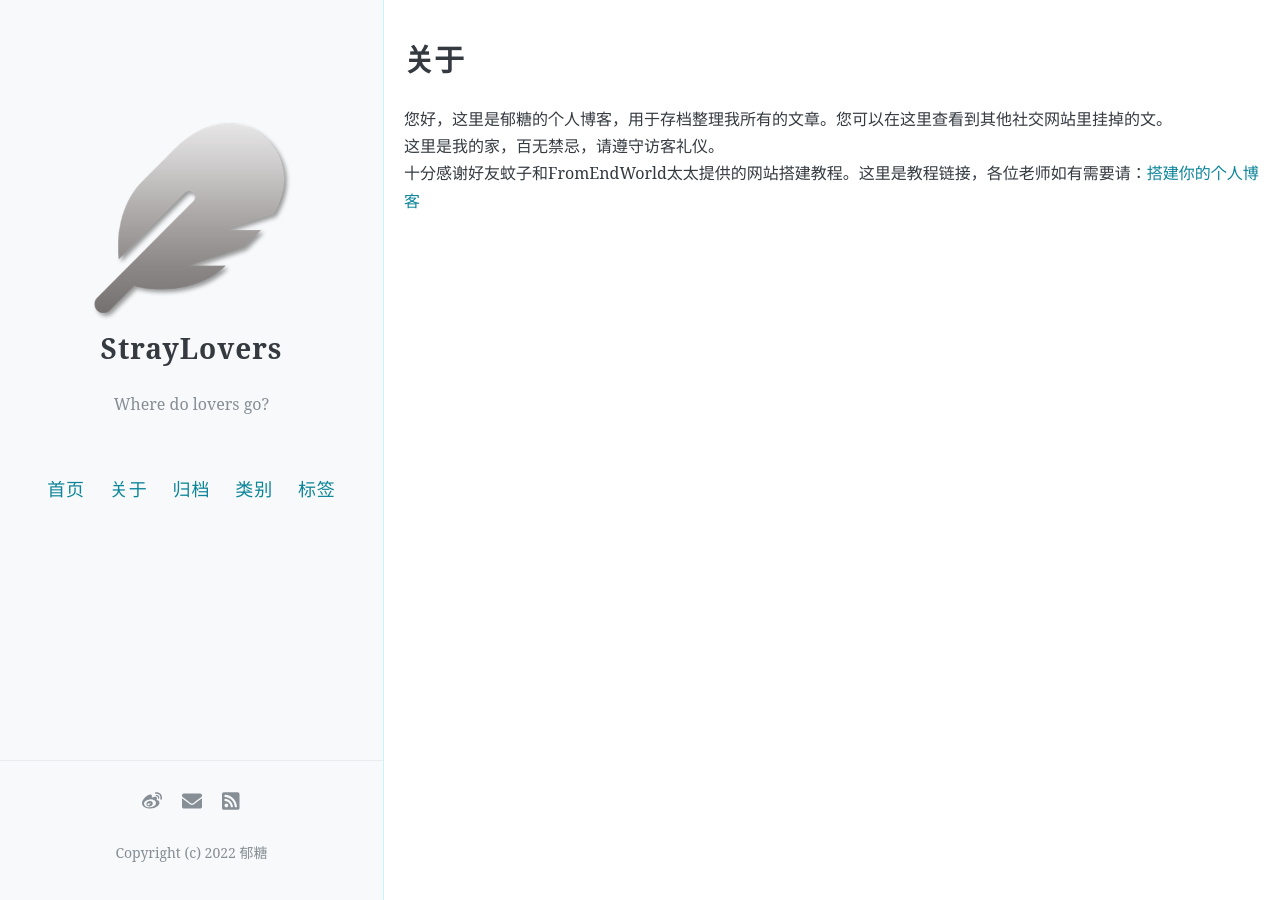
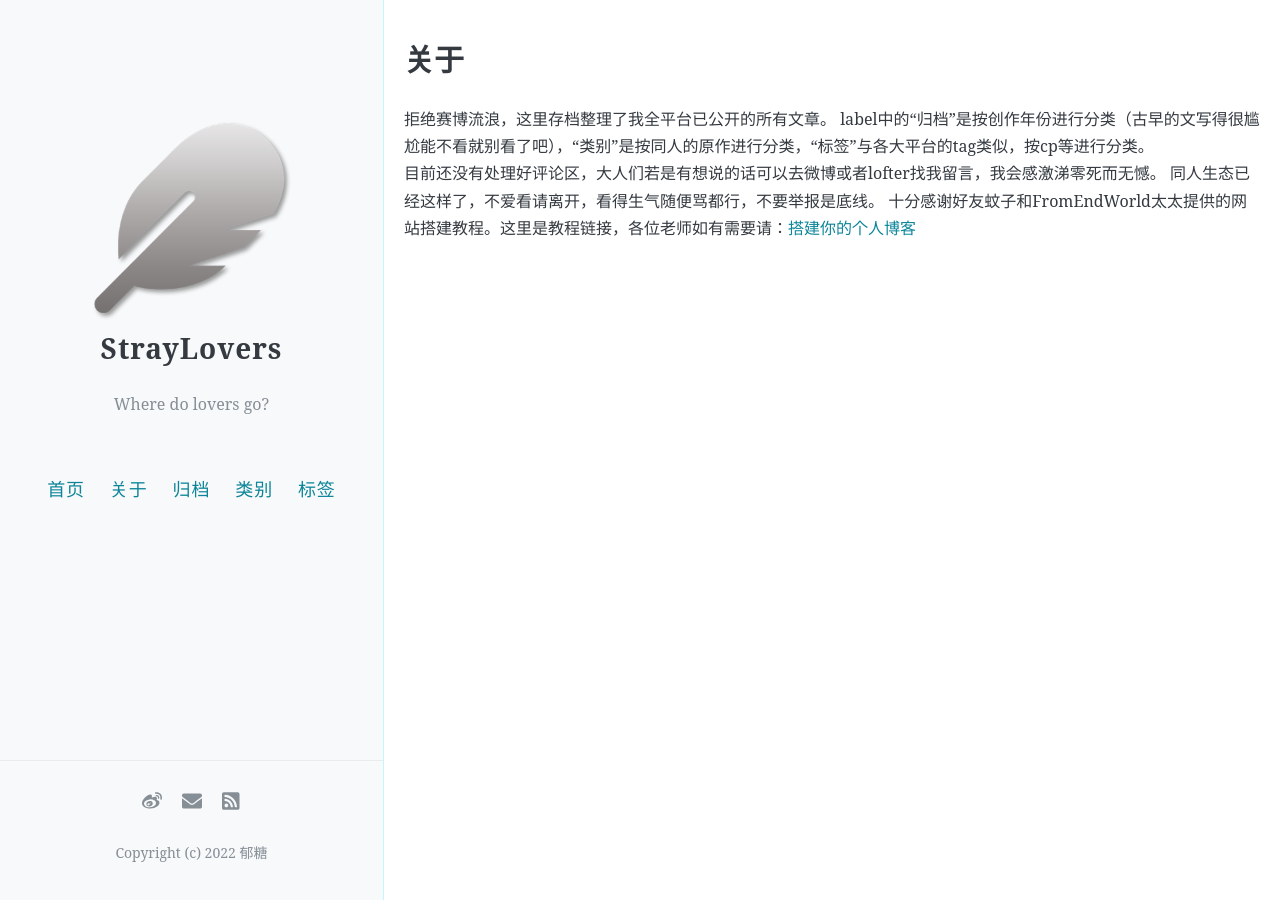
Before and after one commit to straylovers/straylovers, a Jekyll site: the page built from about.md, in a window 1280 px wide. Built offline with Jekyll 4.4.1, drawn with Linux system fonts in a browser that asks for light colours; comment, search, counter and statistics services are not loaded.

Commit message:
Update about.md

```diff
--- a/about.md
+++ b/about.md
@@ -4,6 +4,8 @@ title: 关于
 permalink: /about/
 ---
 
-您好，这里是郁糖的个人博客，用于存档整理我所有的文章。您可以在这里查看到其他社交网站里挂掉的文。
-这里是我的家，百无禁忌，请遵守访客礼仪。
+拒绝赛博流浪，这里存档整理了我全平台已公开的所有文章。
+label中的“归档”是按创作年份进行分类（古早的文写得很尴尬能不看就别看了吧），“类别”是按同人的原作进行分类，“标签”与各大平台的tag类似，按cp等进行分类。
+目前还没有处理好评论区，大人们若是有想说的话可以去微博或者lofter找我留言，我会感激涕零死而无憾。
+同人生态已经这样了，不爱看请离开，看得生气随便骂都行，不要举报是底线。
 十分感谢好友蚊子和FromEndWorld太太提供的网站搭建教程。这里是教程链接，各位老师如有需要请：[搭建你的个人博客](https://fromendworld.github.io/LOFFER/document/"LOFFER")
```
